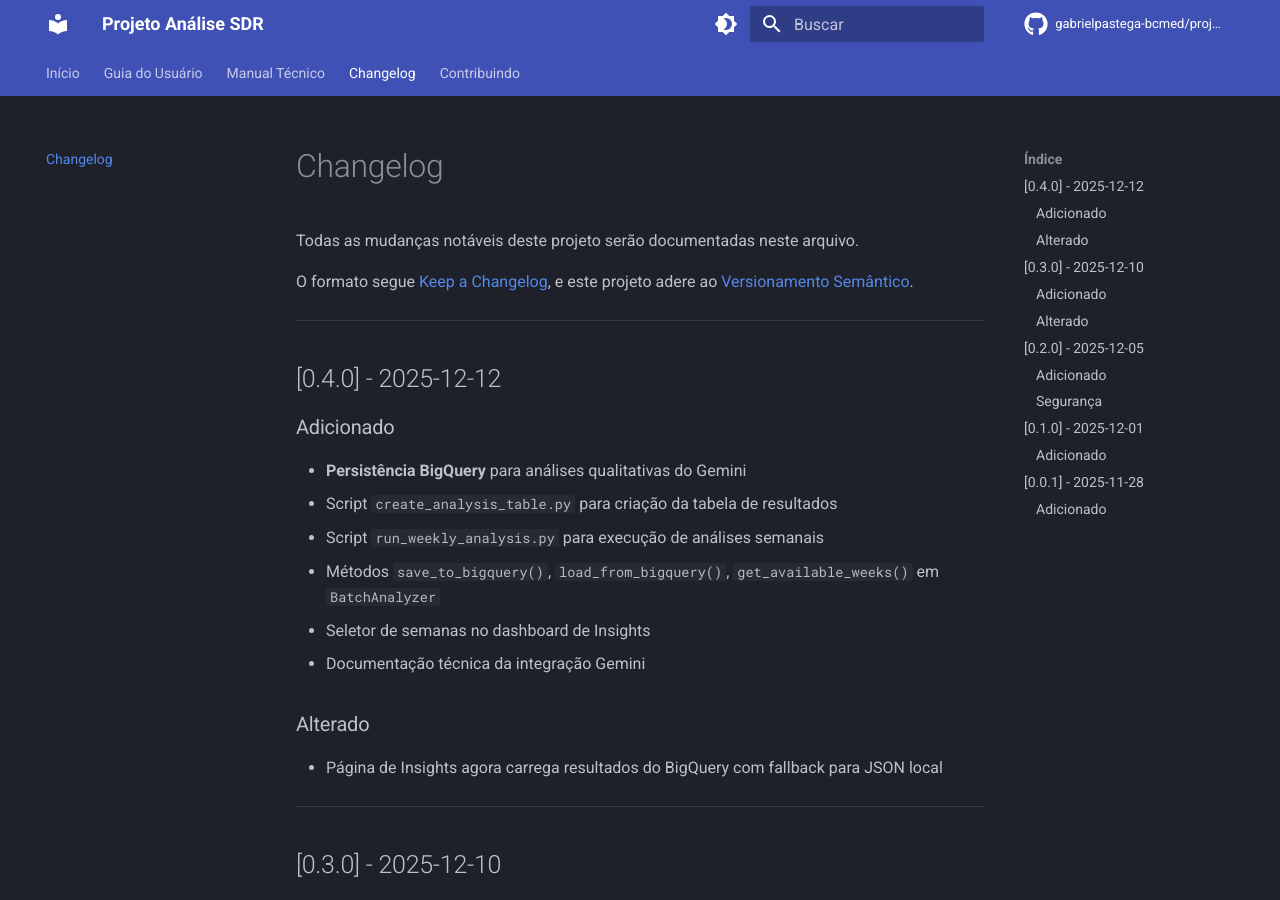
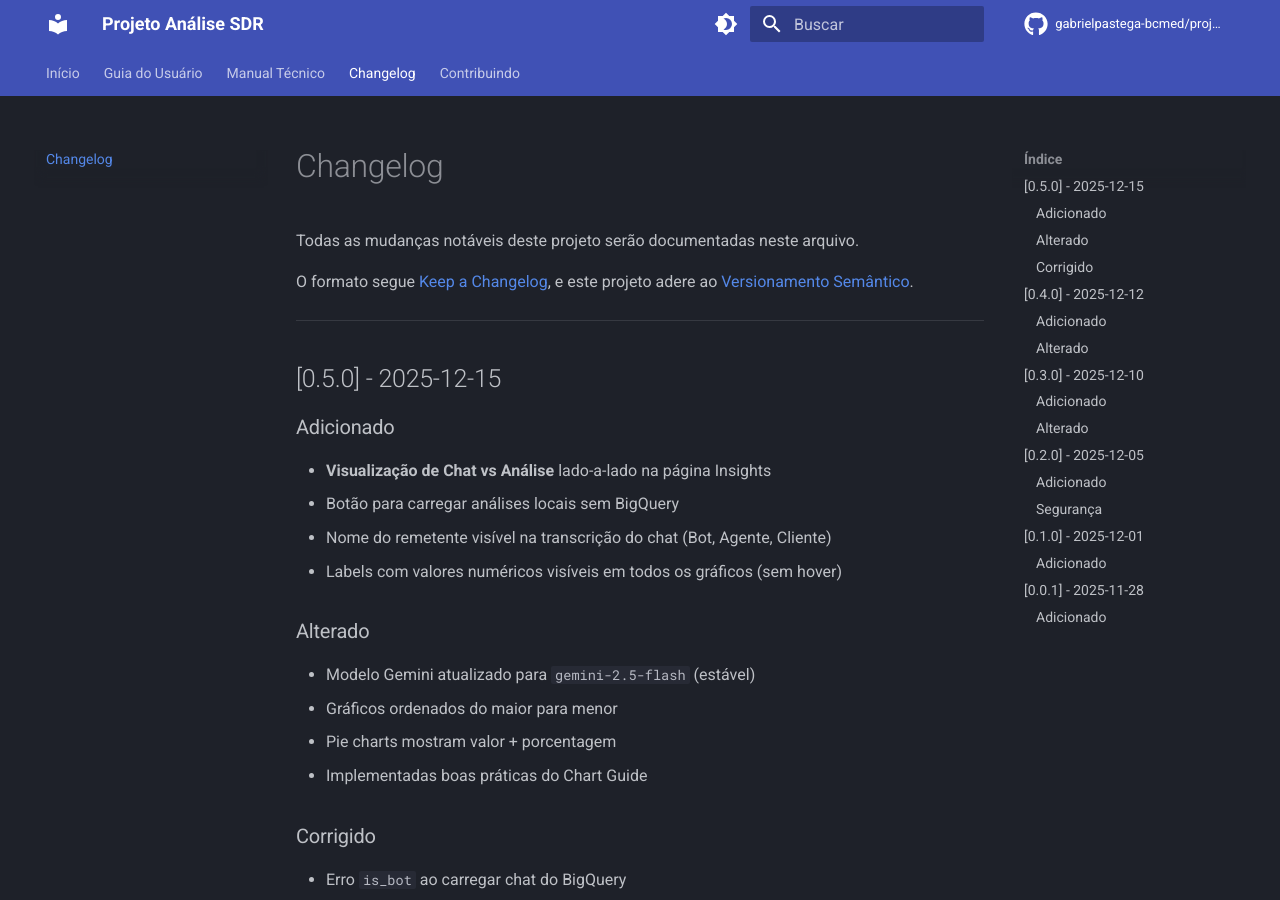
Before and after one commit to gabrielpastega-bcmed/projeto_analise_SDR, an MkDocs documentation site: the page built from docs/changelog.md, in a window 1280 px wide and 900 px high. Built offline with MkDocs 1.6.1 and Material for MkDocs 9.7.7, drawn with Linux system fonts in a browser that asks for light colours; comment, search, counter and statistics services are not loaded; some of the changed text lies outside the part shown.

Commit message:
docs: update changelog and bump version to v0.5.0

```diff
--- a/docs/changelog.md
+++ b/docs/changelog.md
@@ -4,6 +4,26 @@ Todas as mudanças notáveis deste projeto serão documentadas neste arquivo.
 
 O formato segue [Keep a Changelog](https://keepachangelog.com/pt-BR/1.0.0/),
 e este projeto adere ao [Versionamento Semântico](https://semver.org/lang/pt-BR/).
+
+---
+
+## [0.5.0] - 2025-12-15
+
+### Adicionado
+- **Visualização de Chat vs Análise** lado-a-lado na página Insights
+- Botão para carregar análises locais sem BigQuery
+- Nome do remetente visível na transcrição do chat (Bot, Agente, Cliente)
+- Labels com valores numéricos visíveis em todos os gráficos (sem hover)
+
+### Alterado
+- Modelo Gemini atualizado para `gemini-2.5-flash` (estável)
+- Gráficos ordenados do maior para menor
+- Pie charts mostram valor + porcentagem
+- Implementadas boas práticas do Chart Guide
+
+### Corrigido
+- Erro `is_bot` ao carregar chat do BigQuery
+- Compatibilidade com estrutura JSON aninhada (`analysis.cx`)
 
 ---
 
--- a/pyproject.toml
+++ b/pyproject.toml
@@ -1,6 +1,6 @@
 [tool.poetry]
 name = "projeto-analise-sdr"
-version = "0.4.0"
+version = "0.5.0"
 description = ""
 authors = ["gabrielpastega-bcned <gabriel.pastega@bcmed.com.br>"]
 readme = "README.md"
```
